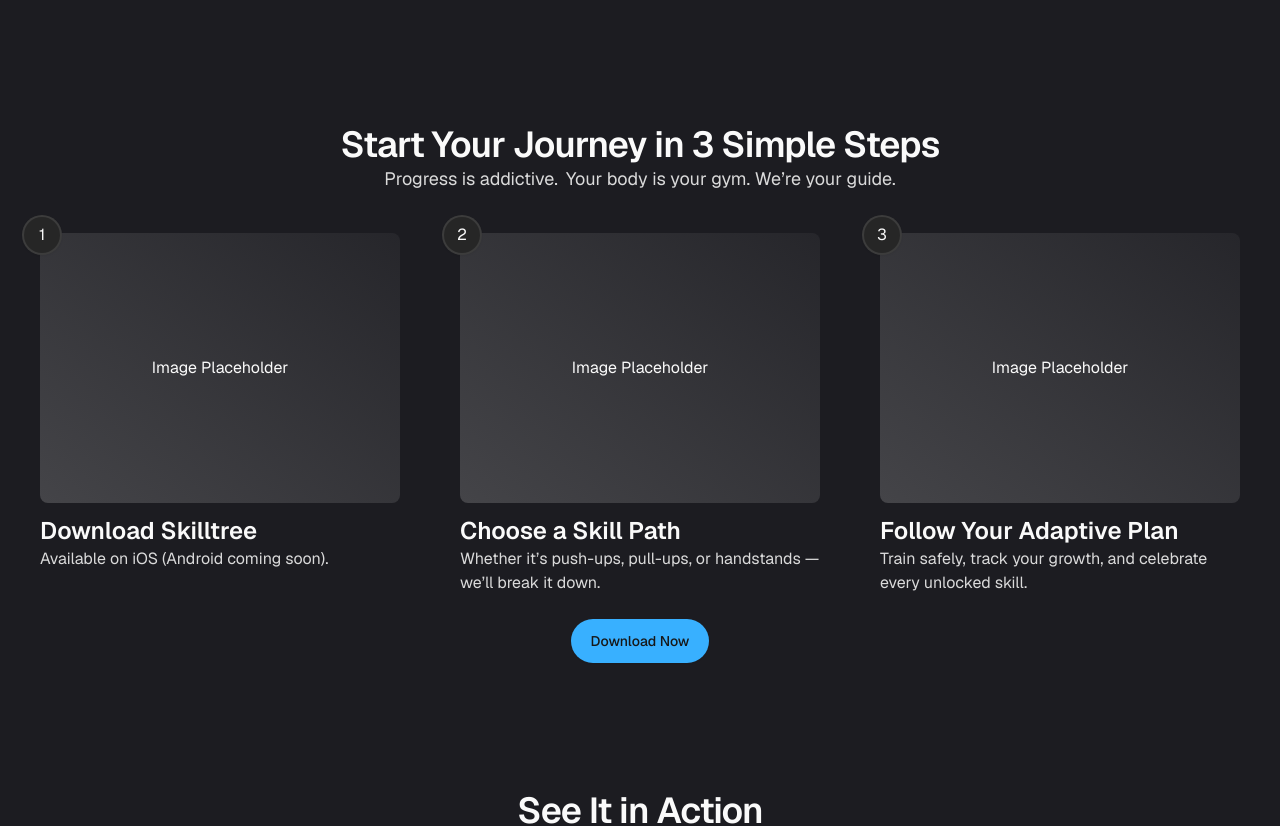
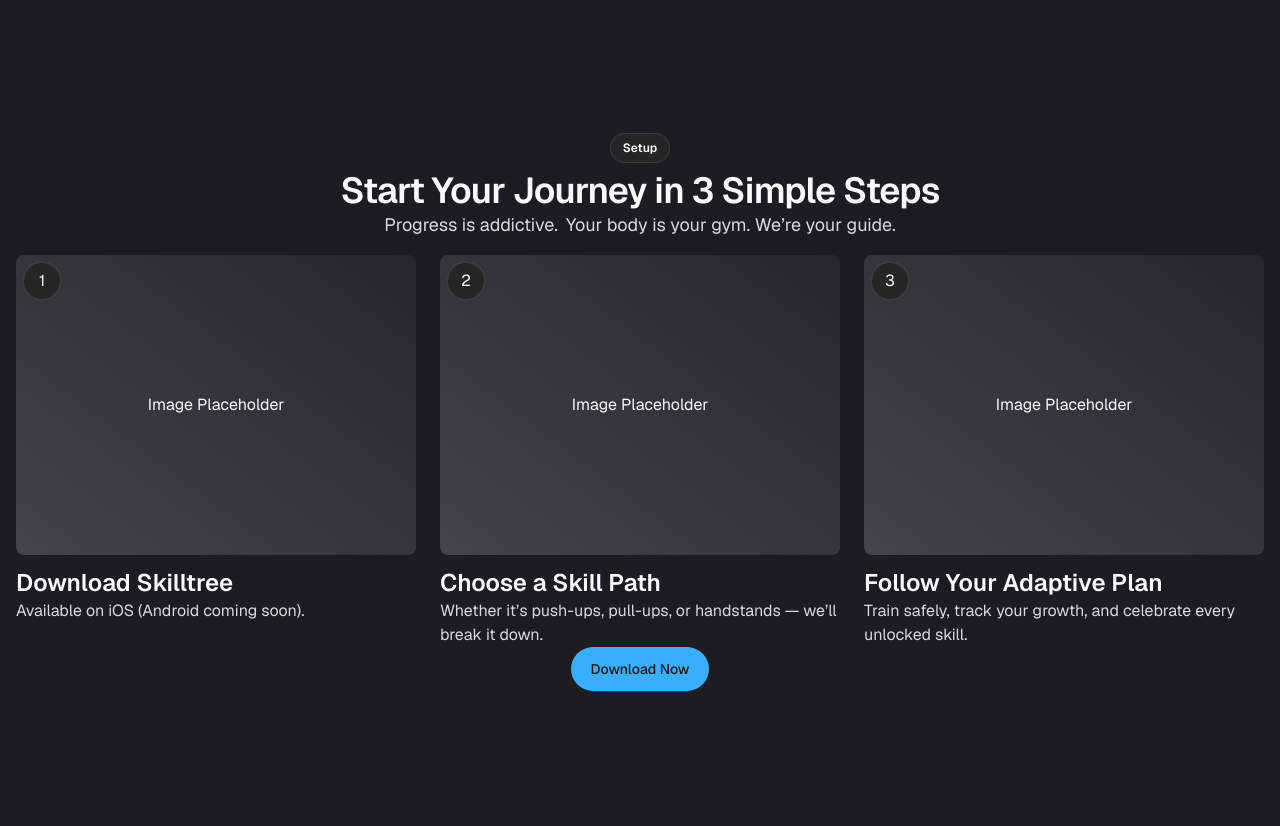
Before and after one commit to jak-weston/skilltree-website, a Next.js app: page / in a window 1280 px wide. Shown: the part 1940-2766 px from the top of the page. Built offline with nearby package versions, Linux system fonts and the light colour scheme.

Commit message:
chore: Minor changes; added section chips

```diff
--- a/src/app/globals.css
+++ b/src/app/globals.css
@@ -56,8 +56,8 @@
   --color-sk-green-light: oklch(0.6837 0.1403 158.38);
 
   --color-sk-yellow: oklch(0.8487 0.1731 88.14);
-  --color-sk-yellow-light: oklch(0.8608 0.1714 90.48);
-
+  /* --color-sk-yellow-light: oklch(0.8608 0.1714 90.48); */
+  --color-sk-yellow-light: oklch(0.9067 0.188185 99.4709);
   --color-sk-orange: oklch(0.7521 0.1594 60.34);
   --color-sk-orange-light: oklch(0.7904 0.1521 62.04);
 
@@ -147,16 +147,20 @@
   --color-sk-purple-light: oklch(0.6743 0.2043 300.14);
 
   --color-sk-red: oklch(0.6357 0.1916 24.39);
-  --color-sk-red-light: oklch(0.6602 0.1753 23.18);
+  --color-sk-red-light: oklch(0.7176 0.1753 23.18);
 
   --color-sk-green: oklch(0.655 0.1505 156.38);
-  --color-sk-green-light: oklch(0.6837 0.1403 158.38);
+  /* --color-sk-green-light: oklch(0.6837 0.1403 158.38); */
+  --color-sk-green-light: oklch(0.773 0.1403 158.38);
 
   --color-sk-yellow: oklch(0.8487 0.1731 88.14);
-  --color-sk-yellow-light: oklch(0.8608 0.1714 90.48);
+  --color-sk-yellow-light: oklch(0.8608 0.1714 99.48);
+
+  /* --color-sk-yellow-light: oklch(0.9067 0.188185 99.4709); */
 
   --color-sk-orange: oklch(0.7521 0.1594 60.34);
-  --color-sk-orange-light: oklch(0.7904 0.1521 62.04);
+  /* --color-sk-orange-light: oklch(0.7904 0.1521 62.04); */
+  --color-sk-orange-light: oklch(0.8264 0.1521 62.04);
 
   --color-sk-blue: oklch(0.7275 0.154255 242.7431);
   --color-sk-blue-light: oklch(0.8028 0.118 234.06);
@@ -182,7 +186,7 @@
   --accent: oklch(0.269 0 0);
   --accent-foreground: oklch(0.985 0 0);
   --destructive: oklch(0.704 0.191 22.216);
-  --border: oklch(1 0 0 / 10%);
+  --border: #ffffff1a;
   --input: oklch(1 0 0 / 15%);
   --ring: oklch(0.556 0 0);
   --chart-1: oklch(0.488 0.243 264.376);
@@ -207,6 +211,10 @@
   body {
     @apply bg-background text-foreground;
   }
+
+  .chip {
+    @apply flex items-center justify-center px-3 py-1.5 border-border border rounded-full text-xs w-fit font-semibold  bg-secondary my-2;
+  }
 }
 html {
   scroll-behaviour: smooth;
@@ -223,6 +231,10 @@
 @layer utilities {
   .spacing-section {
     @apply pt-16 md:pt-24 lg:pt-32;
+  }
+
+  .spacing-section-vertical {
+    @apply py-16 md:py-24 lg:py-32;
   }
 }
 
@@ -251,3 +263,19 @@
   transform: translateY(5%) rotate(-8deg) scale(1.25);
   overflow: hidden;
 }
+
+@keyframes sinusoidal {
+  0% {
+    transform: translateY(0);
+  }
+  50% {
+    transform: translateY(-5px);
+  }
+  100% {
+    transform: translateY(0);
+  }
+}
+
+.animate-sinusoidal {
+  animation: sinusoidal 3s infinite ease-in-out;
+}
--- a/src/app/page.tsx
+++ b/src/app/page.tsx
@@ -40,8 +40,8 @@
           <Demo />
           <Testimonials />
           <Pricing />
+          <FinalCTA />
           <FAQ />
-          <FinalCTA />
         </div>
       </main>
 
--- a/src/sections/Demo.tsx
+++ b/src/sections/Demo.tsx
@@ -3,12 +3,15 @@
   return (
     <section
       id="demo"
-      className="w-full flex  flex-col items-center justify-center spacing-section"
+      className="w-full flex flex-col items-center justify-center spacing-section"
     >
+      <span className="chip">Demo</span>
       <h2>{copy.demo.header}</h2>
-      <p>{copy.demo.subheader}</p>
+      <p className="mb-3">{copy.demo.subheader}</p>
 
-      <div className="rounded-xl border border-solid border-background aspect-video bg-purple-300 w-lg"></div>
+      <div className="flex w-full container mt-4 aspect-video rounded-md bg-gradient-to-tr from-primary/20 to-primary/5 items-center  justify-center">
+        [YouTube Video Demo]
+      </div>
     </section>
   );
 }
--- a/src/sections/Explanation.tsx
+++ b/src/sections/Explanation.tsx
@@ -8,6 +8,8 @@
       id="explanation"
       className="spacing-section w-full flex flex-col justify-center items-center "
     >
+      <span className="chip">Setup</span>
+
       <h2>{copy.example.header}</h2>
       <div className="flex flex-row gap-2 text-lg">
         {copy.benefits.taglines.map((tag) => (
@@ -15,15 +17,12 @@
         ))}
       </div>
 
-      <ul className="flex flex-col md:grid grid-cols-3 gap-3 mt-4">
+      <ul className="flex flex-col md:grid grid-cols-3 gap-6 mt-4">
         {copy.example.steps.map((step, index) => (
-          <li
-            className="cols-span-1 p-4 md:p-6 rounded-lg relative"
-            key={step.title}
-          >
+          <li className="cols-span-1 rounded-lg relative" key={step.title}>
             <div
               className={cn(
-                "absolute top-1.5 left-1.5 bg-secondary border-[2px] border-solid border-border rounded-full  text-secondary-foreground shadow-xs hover:bg-sk-blue hover:text-primary-foreground cursor-pointer h-10 w-10 flex items-center justify-center",
+                "absolute top-1.5 left-1.5 bg-secondary border-[2px] border-solid border-border rounded-full  text-secondary-foreground shadow-xs hover:bg-sk-blue hover:text-primary-foreground cursor-pointer h-10 w-10 flex items-center justify-center"
               )}
             >
               <span>{index + 1}</span>
@@ -33,7 +32,7 @@
               Image Placeholder
             </div>
 
-            <h3 className="mt-3 ">{step.title}</h3>
+            <h3 className="mt-3">{step.title}</h3>
             <p>{step.description}</p>
           </li>
         ))}
--- a/src/sections/Pricing.tsx
+++ b/src/sections/Pricing.tsx
@@ -9,6 +9,7 @@
       id="pricing"
       className="w-full flex flex-col items-center justify-center spacing-section"
     >
+      <span className="chip">Pricing</span>
       <h2>{header}</h2>
 
       <div className="flex flex-col md:flex-row gap-8 w-full max-w-4xl mt-6">
```
Also changed, not shown: public/features/tree.svg (added).
